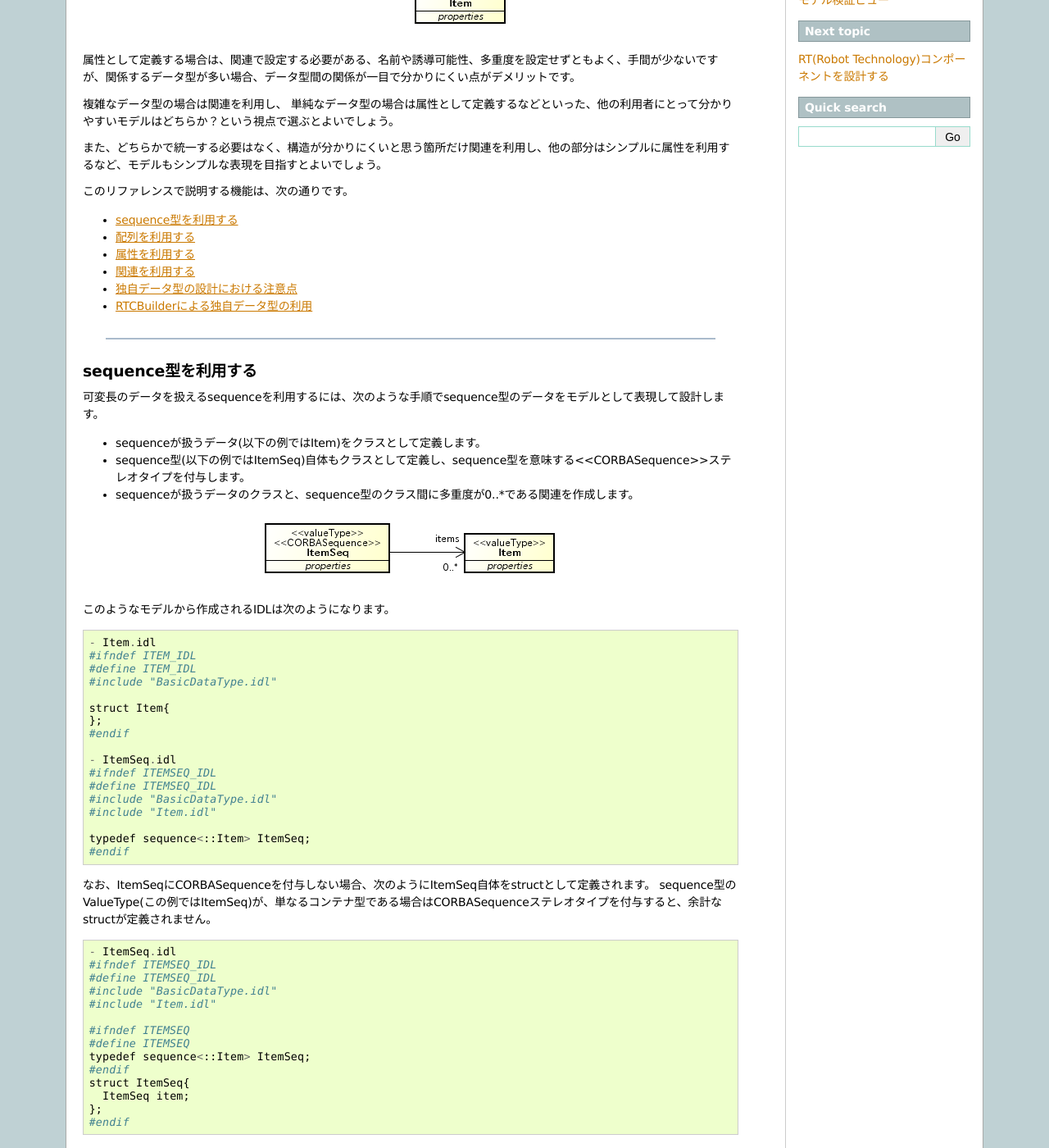
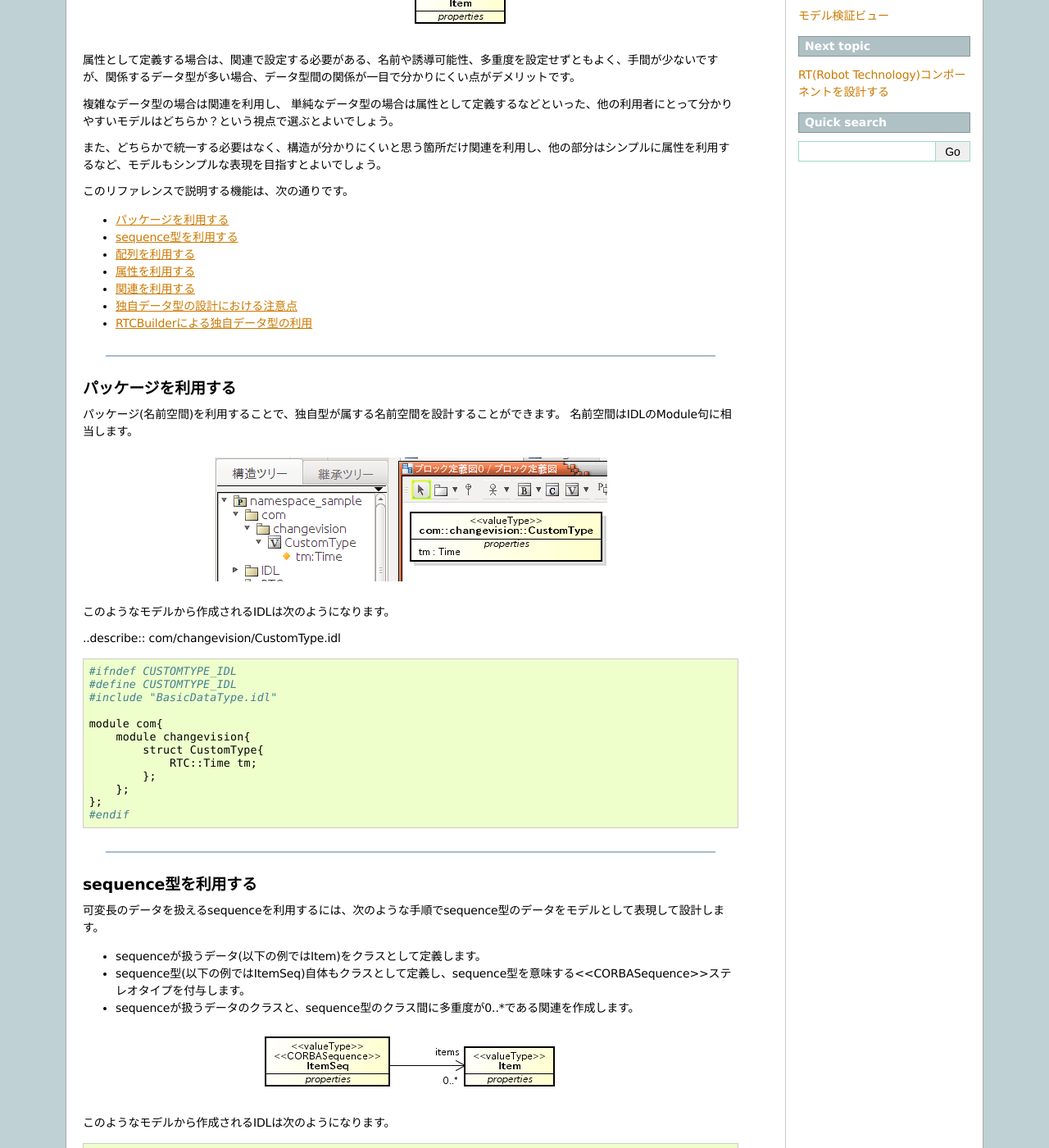
Before and after one commit to ChangeVision/sysml4rtm, a Sphinx documentation site: the page built from docs/guide-ja/source/reference/customtype.rst, in a window 1280 px wide and 1400 px high, scrolled down 731 px. Shown: the whole window at 82% size. Built offline with Sphinx 7.4.7, drawn with Linux system fonts in a browser that asks for light colours.

Commit message:
Add package to idl module manual

```diff
--- a/docs/guide-ja/source/reference/customtype.rst
+++ b/docs/guide-ja/source/reference/customtype.rst
@@ -20,12 +20,44 @@
 
 このリファレンスで説明する機能は、次の通りです。
 
+* :ref:`ref-customtype-package`
 * :ref:`ref-customtype-sequence`
 * :ref:`ref-customtype-array`
 * :ref:`ref-customtype-attr`
 * :ref:`ref-customtype-relation`
 * :ref:`ref-customtype-hint`
 * :ref:`ref-customtype-rtm`
+
+------------------
+
+.. _ref-customtype-package:
+
+パッケージを利用する
+----------------------------
+パッケージ(名前空間)を利用することで、独自型が属する名前空間を設計することができます。
+名前空間はIDLのModule句に相当します。
+
+ .. figure:: /images/reference/customtype/package.png
+     :alt: image
+
+このようなモデルから作成されるIDLは次のようになります。
+
+..describe:: com/changevision/CustomType.idl
+::
+
+  #ifndef CUSTOMTYPE_IDL
+  #define CUSTOMTYPE_IDL
+  #include "BasicDataType.idl"
+
+  module com{
+      module changevision{
+          struct CustomType{
+              RTC::Time tm;
+          };
+      };
+  };
+  #endif
+
 
 ------------------
 
```
Also changed, not shown: docs/guide-ja/source/images/reference/customtype/package.png (added).
